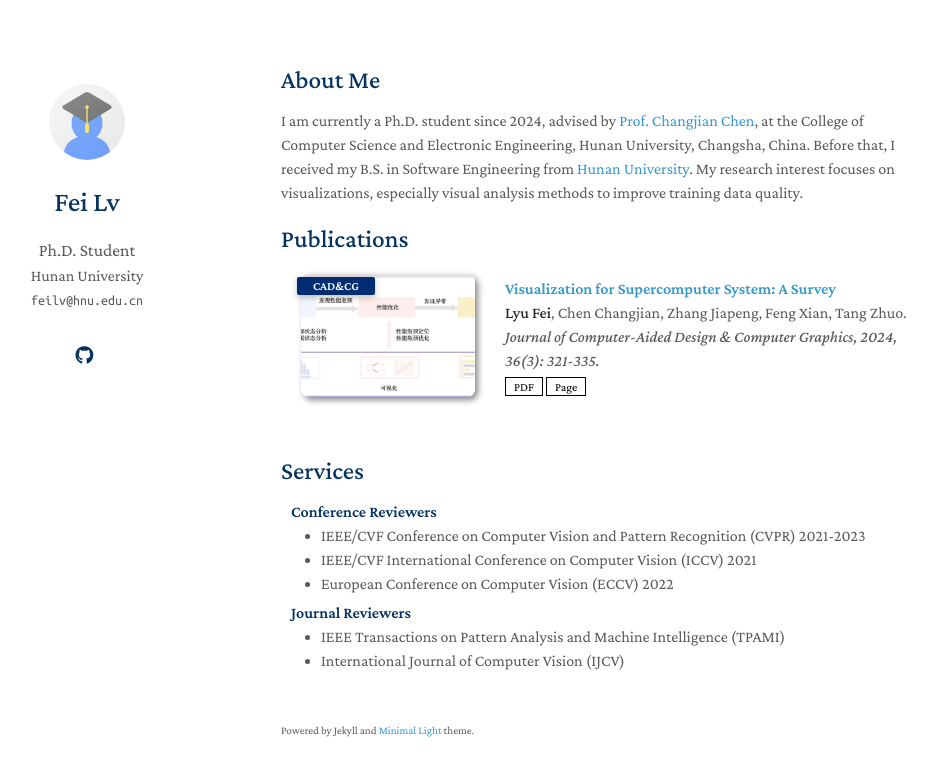
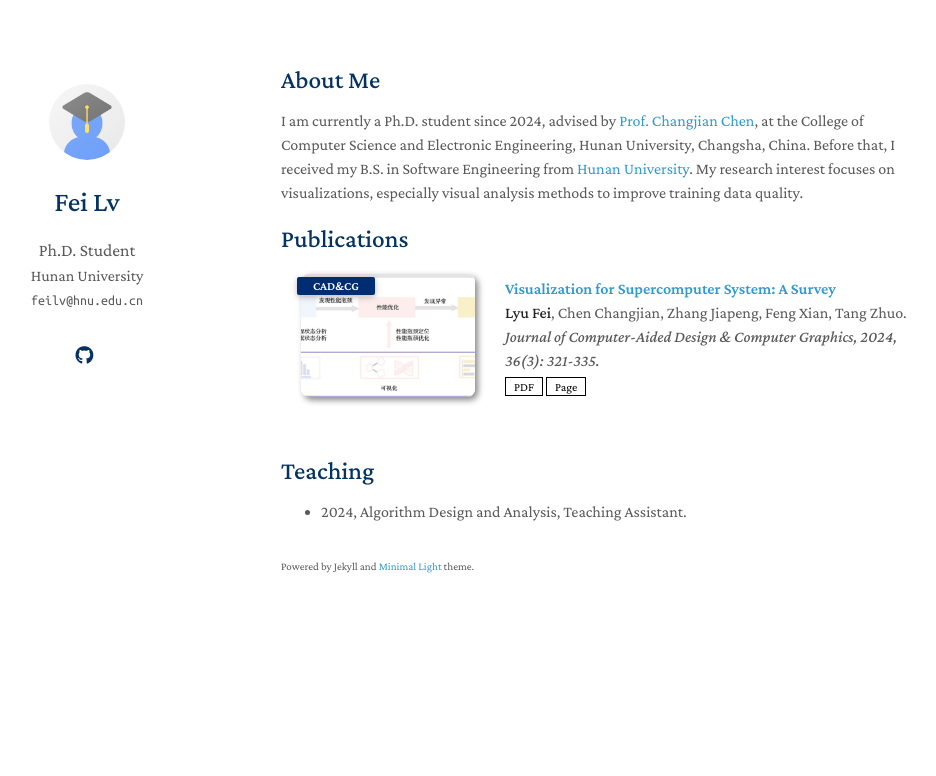
Before and after one commit to feilvvl/feilvvl.github.io, a Jekyll site: the page built from index.md, in a window 1280 px wide. Shown: the top 776 px of the page, without its empty margins (189-1125 px from the left). Built offline with Jekyll 4.4.1, drawn with Linux system fonts in a browser that asks for light colours; a style sheet for code colours, icons or effects is not loaded; our own code applies the rules of GitHub Pages for plain Markdown files.

Commit message:
Update teaching.md

```diff
--- a/_includes/teaching.md
+++ b/_includes/teaching.md
@@ -1,16 +1,6 @@
-## Services
+## Teaching
 
-<h4 style="margin:0 10px 0;">Conference Reviewers</h4>
 
 <ul style="margin:0 0 5px;">
-  <li><a href="http://cvpr2023.thecvf.com/"><autocolor>IEEE/CVF Conference on Computer Vision and Pattern Recognition (CVPR) 2021-2023</autocolor></a></li>
-  <li><a href="http://iccv2021.thecvf.com/"><autocolor>IEEE/CVF International Conference on Computer Vision (ICCV) 2021</autocolor></a></li>
-  <li><a href="https://eccv2022.ecva.net/"><autocolor>European Conference on Computer Vision (ECCV) 2022</autocolor></a></li>
+  <li>2024, Algorithm Design and Analysis, Teaching Assistant.</li>
 </ul>
-
-<h4 style="margin:0 10px 0;">Journal Reviewers</h4>
-
-<ul style="margin:0 0 20px;">
-  <li><a href="https://www.computer.org/csdl/journal/tp"><autocolor>IEEE Transactions on Pattern Analysis and Machine Intelligence (TPAMI)</autocolor></a></li>
-  <li><a href="https://www.springer.com/journal/11263"><autocolor>International Journal of Computer Vision (IJCV)</autocolor></a></li>
-</ul>
```
